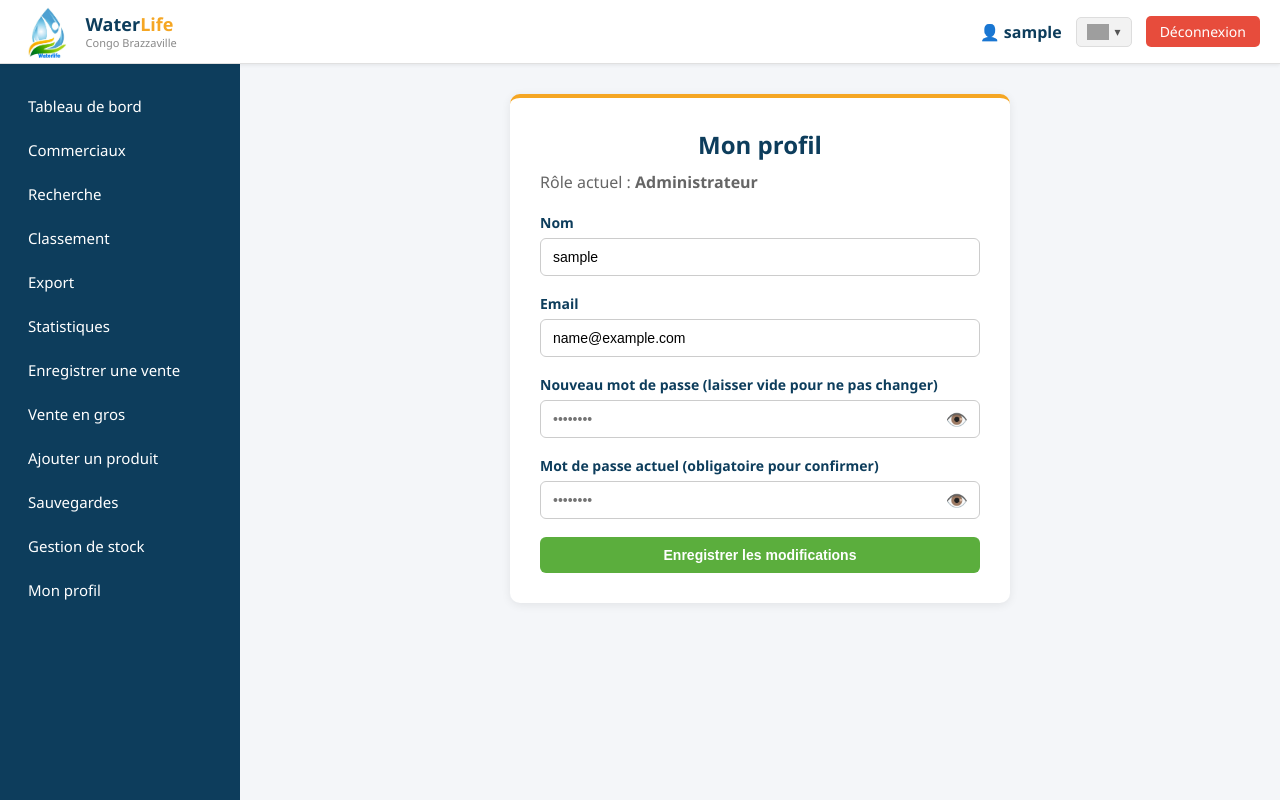
After one commit to nkengoungleonard-ship-it/app-Congo-, a Flask app: page /mon-profil in a window 1280 px wide. The commit adds this page. Run offline with Flask 3, Linux system fonts and the light colour scheme; the visitor is signed in with stand-in values (Sample User, id 1); some libraries are stand-ins or nearby versions; grey boxes are pictures that could not be loaded.

Commit message:
Ajout affichage/masquage mot de passe sur Mon profil

```diff
--- a/app/routes.py
+++ b/app/routes.py
@@ -108,6 +108,41 @@ def login():
 def logout():
     logout_user()
     return redirect(url_for('main.login'))
+
+
+# ---------- MON PROFIL (tout admin connecté peut modifier ses propres infos) ----------
+
+@main.route('/mon-profil', methods=['GET', 'POST'])
+@login_required
+def mon_profil():
+    if request.method == 'POST':
+        nouveau_nom = request.form.get('nom', '').strip()
+        nouvel_email = request.form.get('email', '').strip()
+        mot_de_passe_actuel = request.form.get('mot_de_passe_actuel', '')
+        nouveau_mot_de_passe = request.form.get('nouveau_mot_de_passe', '').strip()
+
+        if not current_user.check_password(mot_de_passe_actuel):
+            flash("Mot de passe actuel incorrect.", "danger")
+            return redirect(url_for('main.mon_profil'))
+
+        if nouvel_email and nouvel_email != current_user.email:
+            existant = Administrateur.query.filter_by(email=nouvel_email).first()
+            if existant:
+                flash("Cet email est déjà utilisé par un autre compte.", "danger")
+                return redirect(url_for('main.mon_profil'))
+            current_user.email = nouvel_email
+
+        if nouveau_nom:
+            current_user.nom = nouveau_nom
+
+        if nouveau_mot_de_passe:
+            current_user.set_password(nouveau_mot_de_passe)
+
+        db.session.commit()
+        flash("Profil mis à jour avec succès.", "success")
+        return redirect(url_for('main.mon_profil'))
+
+    return render_template('mon_profil.html')
 
 # ---------- GESTION DES ADMINISTRATEURS (SUPER ADMIN UNIQUEMENT) ----------
 
--- a/app/templates/base.html
+++ b/app/templates/base.html
@@ -56,6 +56,7 @@
         <a href="{{ url_for('main.ajouter_produit') }}">{{ t('nav_produit') }}</a>
         <a href="{{ url_for('main.sauvegardes') }}">{{ t('nav_sauvegardes') }}</a>
         <a href="{{ url_for('main.liste_stock') }}">Gestion de stock</a>
+        <a href="{{ url_for('main.mon_profil') }}">Mon profil</a>
         {% if current_user.est_super_admin %}
         <a href="{{ url_for('main.liste_administrateurs') }}">{{ t('nav_admins') }}</a>
         {% endif %}
--- /dev/null
+++ b/app/templates/mon_profil.html
@@ -0,0 +1,53 @@
+{% extends "base.html" %}
+{% block title %}Mon profil - WaterLife Congo{% endblock %}
+
+{% block content %}
+
+<div class="form-box">
+    <h2>Mon profil</h2>
+    <p style="color:#666; margin-top:-10px; margin-bottom: 20px;">
+        Rôle actuel : <strong>{{ 'Super Administrateur' if current_user.est_super_admin else 'Administrateur' }}</strong>
+    </p>
+
+    <form method="POST">
+        <div class="form-group">
+            <label>Nom</label>
+            <input type="text" name="nom" value="{{ current_user.nom }}" required>
+        </div>
+        <div class="form-group">
+            <label>Email</label>
+            <input type="email" name="email" value="{{ current_user.email }}" required>
+        </div>
+        <div class="form-group">
+            <label>Nouveau mot de passe (laisser vide pour ne pas changer)</label>
+            <div style="position: relative;">
+                <input type="password" name="nouveau_mot_de_passe" id="nouveauMdp" placeholder="••••••••" style="width: 100%; box-sizing: border-box; padding-right: 40px;">
+                <span onclick="basculerAffichage('nouveauMdp', this)" style="position: absolute; right: 12px; top: 50%; transform: translateY(-50%); cursor: pointer; user-select: none; font-size: 18px;">👁️</span>
+            </div>
+        </div>
+        <div class="form-group">
+            <label>Mot de passe actuel (obligatoire pour confirmer)</label>
+            <div style="position: relative;">
+                <input type="password" name="mot_de_passe_actuel" id="mdpActuel" required placeholder="••••••••" style="width: 100%; box-sizing: border-box; padding-right: 40px;">
+                <span onclick="basculerAffichage('mdpActuel', this)" style="position: absolute; right: 12px; top: 50%; transform: translateY(-50%); cursor: pointer; user-select: none; font-size: 18px;">👁️</span>
+            </div>
+        </div>
+
+        <button type="submit" class="btn btn-vert btn-full">Enregistrer les modifications</button>
+    </form>
+</div>
+
+<script>
+function basculerAffichage(idChamp, icone) {
+    const champ = document.getElementById(idChamp);
+    if (champ.type === 'password') {
+        champ.type = 'text';
+        icone.textContent = '🙈';
+    } else {
+        champ.type = 'password';
+        icone.textContent = '👁️';
+    }
+}
+</script>
+
+{% endblock %}
```
Also changed, not shown: modifier_admin.py (added, +28 -0 lines).
